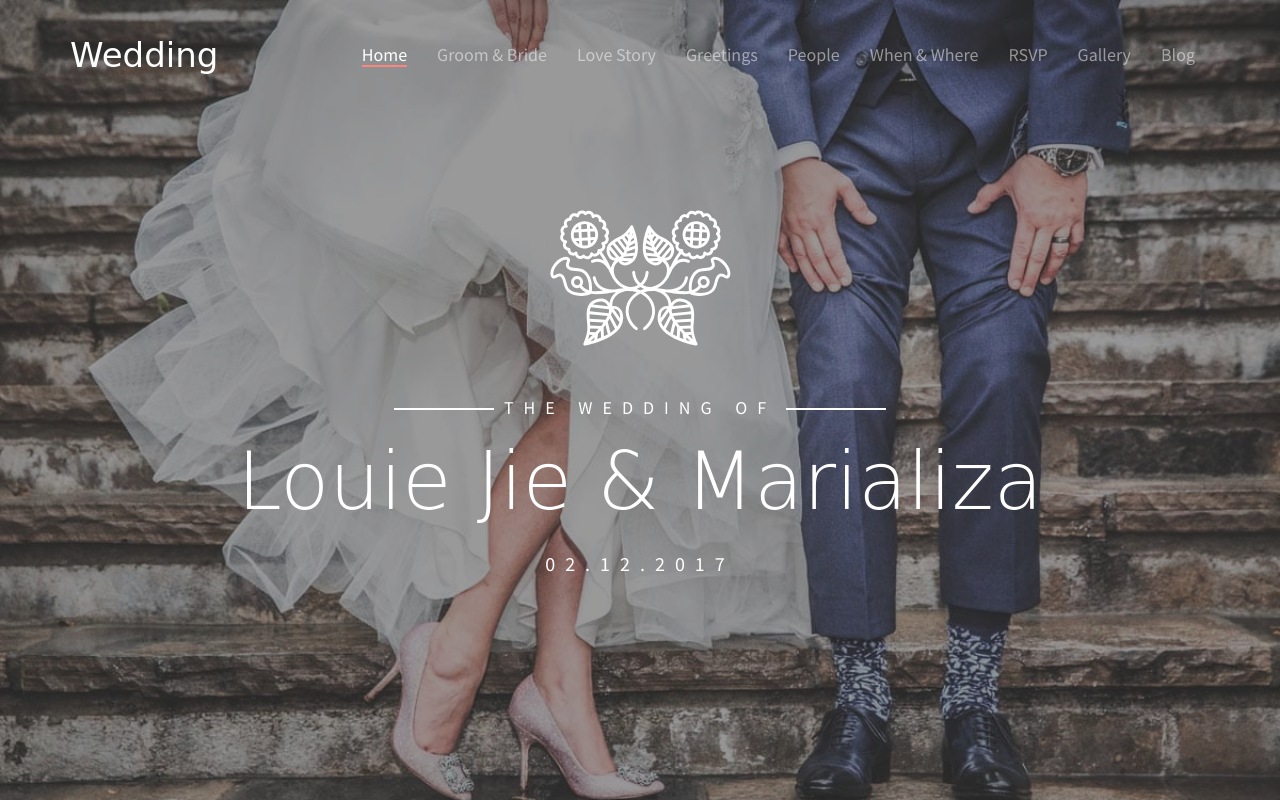
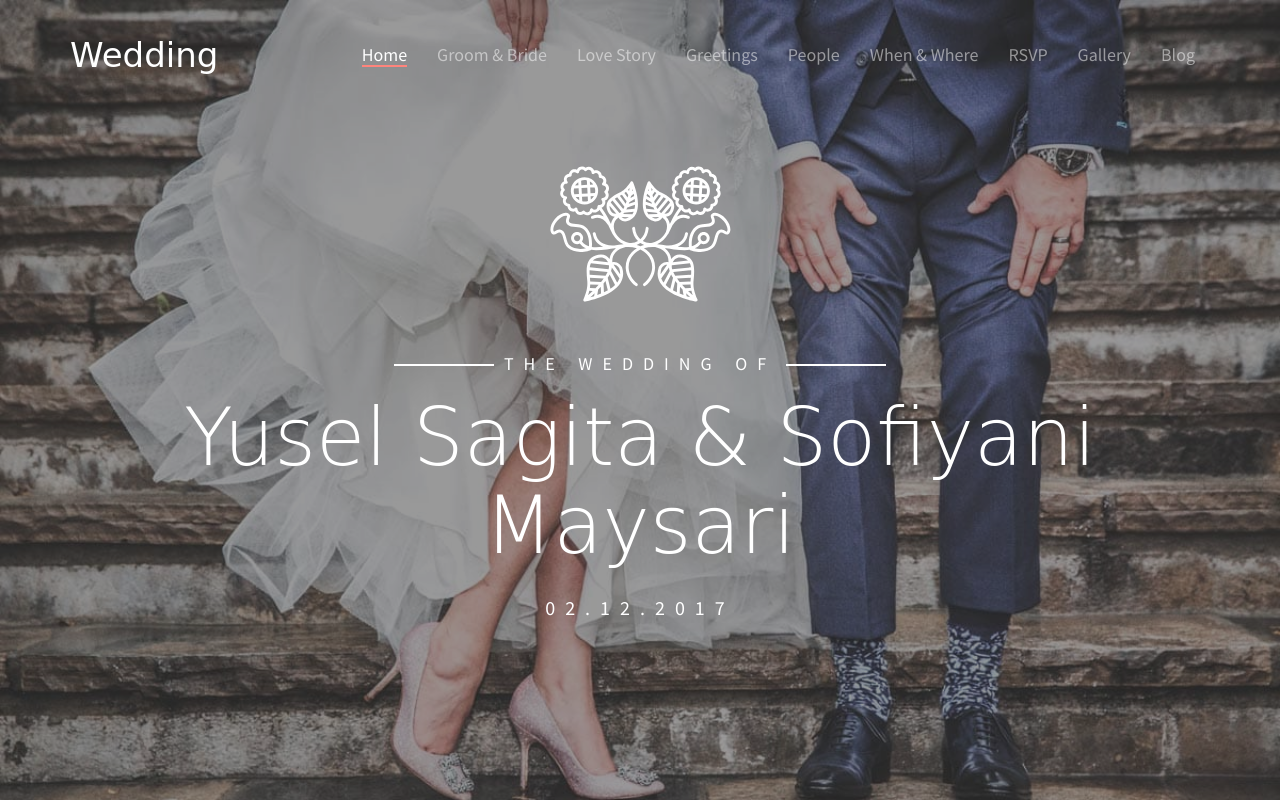
Before and after one commit to yuselsofi/yuselsofi.github.io, a plain HTML site: page index.html in a window 1280 px wide. Shown: the top 802 px of the page. Drawn offline with Linux system fonts and the light colour scheme; files whose address does not match are found by name; a web font is replaced by a local one.

Commit message:
Update index.html

```diff
--- a/index.html
+++ b/index.html
@@ -105,7 +105,7 @@
 							<div class="animate-box svg-sm colored">
 								<img src="images/flaticon/svg/004-nature.svg" class="svg" alt="Free HTML5 Bootstrap Template by QBootstrap.com">
 								<h1 class="holder"><span>The Wedding of</span></h1>
-								<h2>Louie Jie &amp; Marializa</h2>
+								<h2>Yusel Sagita &amp; Sofiyani Maysari</h2>
 								<p>02.12.2017</p>
 							</div>
 						</div>
```
